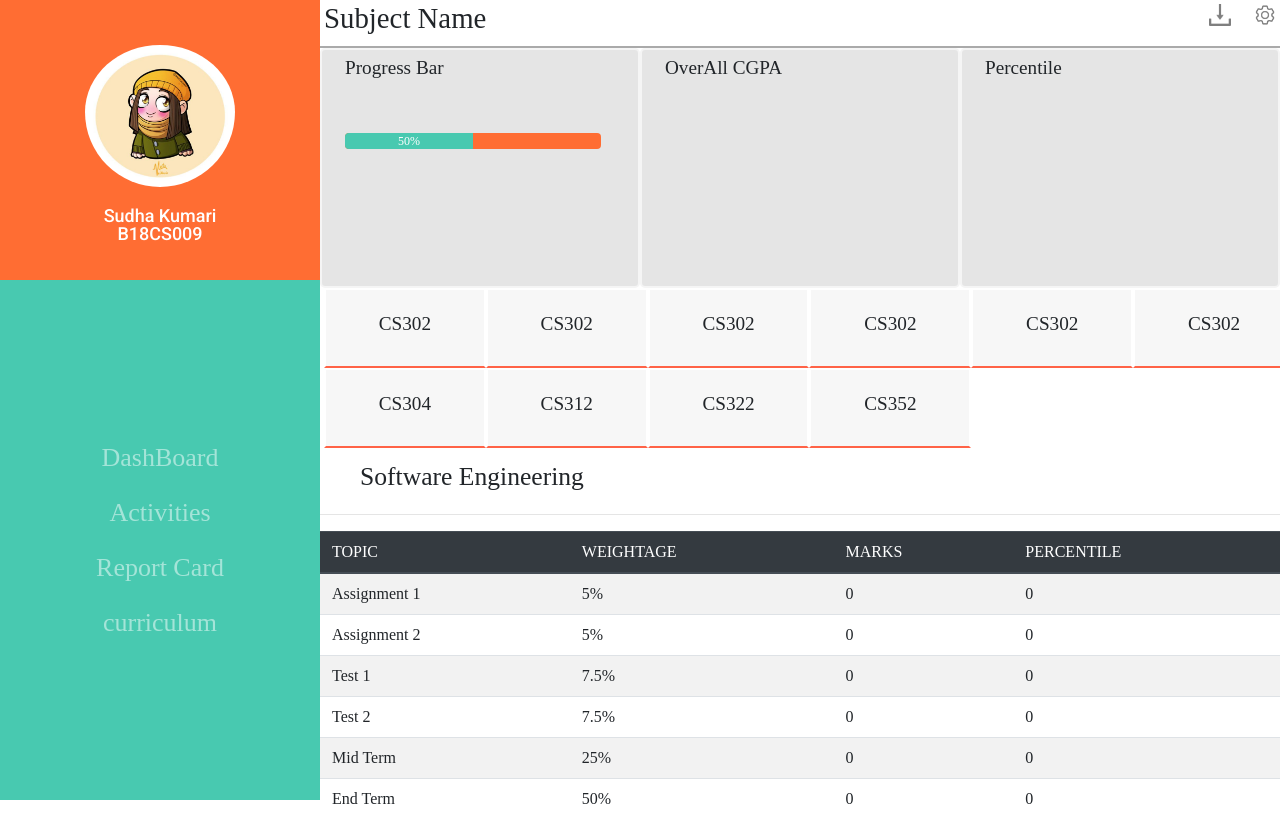
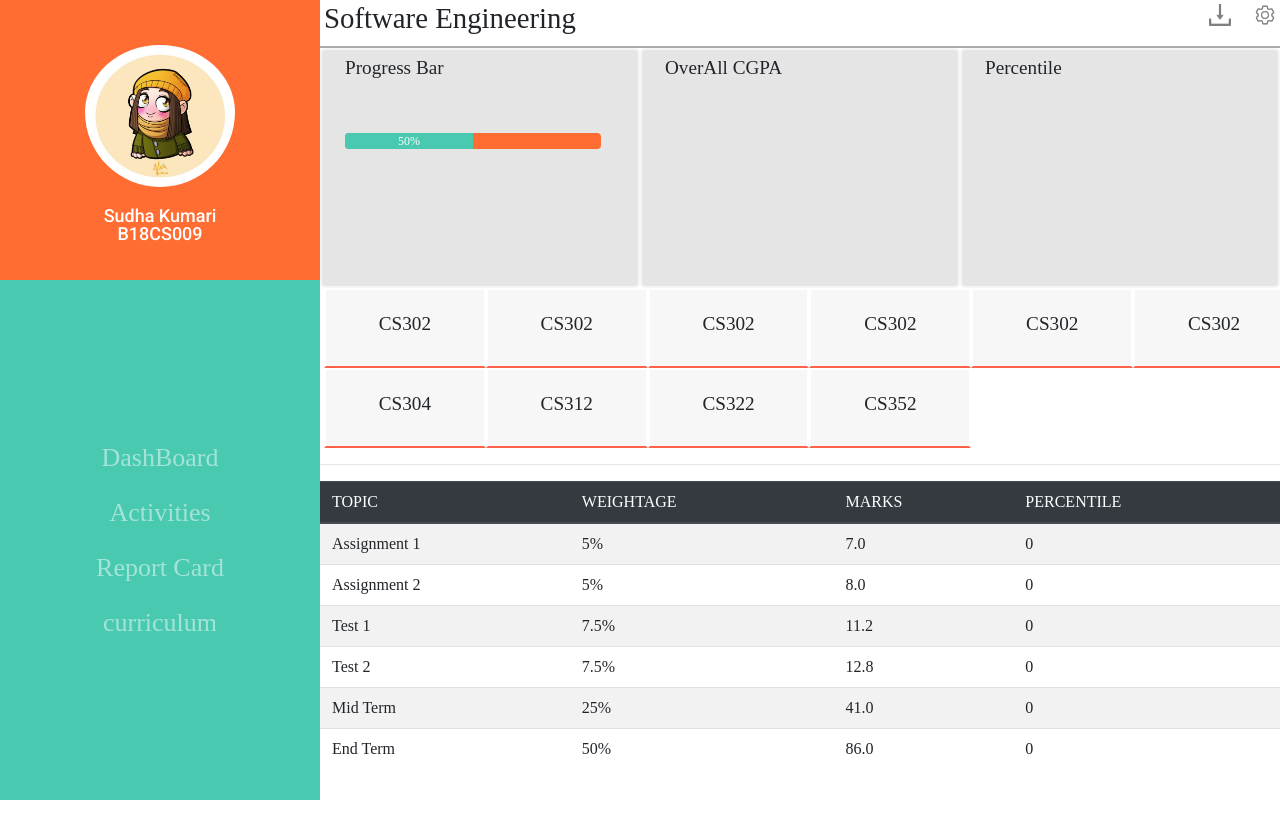
Before and after one commit to Akhileshkumar-12/marks-management-system, a Django app: template marks_management_system/templates/ReportCard.html in a window 1280 px wide. After the commit the page ends 800 px from the top, so only its background shows below. Run offline with Django 3.2, Linux system fonts and the light colour scheme; the template is opened without the code that fills it: values that come from a table or form of the project are taken from there, others are empty; data comes from the database, SQL or seed files in the repository; some libraries are stand-ins or nearby versions.

Commit message:
reportcard data updated'

```diff
--- a/marks_management_system/templates/NewDashboard.html
+++ b/marks_management_system/templates/NewDashboard.html
@@ -16,7 +16,7 @@
                      <div class="d-flex flex-column justify-content-center align-text-center d-block menu">
                             <p class="menuText p-2"><a href="{% url 'dashboard' %}">DashBoard</a></p>
                             <p class="menuText p-2"><a href="#">Activities</a></p>
-                            <p class="menuText p-2"><a href="{% url 'reportCard' %}">Report Card</a></p>
+                            <p class="menuText p-2"><a href="{% url 'reportCard' usersub='abc' %}">Report Card</a></p>
                             <p class="menuText p-2"><a href="#">curriculum</a></p>
                      </div>
                 </div>
--- a/marks_management_system/templates/ReportCard.html
+++ b/marks_management_system/templates/ReportCard.html
@@ -14,7 +14,7 @@
                      <div class="d-flex flex-column justify-content-center align-text-center d-block menu">
                             <p class="menuText p-2"><a href="{% url 'dashboard' %}">DashBoard</a></p>
                             <p class="menuText p-2"><a href="#">Activities</a></p>
-                            <p class="menuText p-2"><a href="{% url 'reportCard' %}">Report Card</a></p>
+                            <p class="menuText p-2"><a href="{% url 'reportCard' usersub='abc'%">Report Card</a></p>
                             <p class="menuText p-2"><a href="#">curriculum</a></p>
                      </div>
                 </div>
@@ -22,7 +22,7 @@
             <div class="col p-0 leftcard ">
 
                 <div class=" ml-0 d-block d-flex flex-row justify-content-between p-1 headBar">
-                        <div class=" topBar ">Subject Name</div>
+                        <div class=" topBar ">{{ subname.subjectName }}</div>
                         <div class=" topBar">
                             <a href="" class="href"><img src="{% static 'media/Vector.png' %}" alt=" " class="pb-2 pr-2 topBarImg"></a>
                             <a href=""><img src="{% static '/media/carbon_settings.png' %}" alt="" class="pb-2 pl-2 topBarImg"></a>
@@ -58,7 +58,7 @@
 
 
                     <div class="subjectCode col-2 d-flex flex-column justify-content-center align-items-center selectedSubjectCode ">
-                        <a href="{% url 'reportCard' usersub='CS302' %}"><div class="subName pb-2"><h5>{{ data.subjectCode }}</h5></div> </a>
+                        <a href="{% url 'reportCard' usersub=data.subjectCode %}"><div class="subName pb-2"><h5>{{ data.subjectCode }}</h5></div> </a>
                     </div>
                     {% endfor %}
                     <!-- <div class="subjectCode col-2 d-flex flex-column justify-content-center align-items-center ">
@@ -75,9 +75,9 @@
                         <div class="subName pb-2"><h5>CS322</h5></div>
                     </div>   -->
                 </div>
-                <div class="row m-2 p-2 d-flex align-items-center">
-                       <div class="ml-4" style="font-size:1.6rem;">Software Engineering</div>
-                       </div>
+                <!-- <div class="row m-2 p-2 d-flex align-items-center">
+                       <div class="ml-4" style="font-size:1.6rem;">{{ marksdata.subjectCode }}</div>
+                       </div> -->
                        <hr>
 
                 <div class="row">
@@ -95,38 +95,38 @@
                                 <tr>
                                     <th scope="row">Assignment 1</th>
                                     <td>5%</td>
-                                    <td>0</td>
+                                    <td>{{ marksdata.assignment1 }}</td>
                                     <td>0</td>
                                   </tr>
                               <tr>
                                 <th scope="row">Assignment 2</th>
                                 <td>5%</td>
-                                <td>0</td>
+                                <td>{{ marksdata.assignment2 }}</td>
                                 <td>0</td>
                               </tr>
                               <tr>
                                 <th scope="row">Test 1</th>
                                 <td>7.5%</td>
-                                <td>0</td>
+                                <td>{{ marksdata.classtest1 }}</td>
                                 <td>0</td>
                               </tr>
                               <tr>
                                 <th scope="row">Test 2</th>
                                 <td>7.5%</td>
-                                <td>0</td>
+                                <td>{{ marksdata.classtest2 }}</td>
                                 <td>0</td>
                               </tr>
 
                               <tr>
                                 <th scope="row">Mid Term</th>
                                 <td>25%</td>
-                                <td>0</td>
+                                <td>{{ marksdata.midTerm }}</td>
                                 <td>0</td>
                               </tr>
                               <tr>
                                 <th scope="row">End Term</th>
                                 <td>50%</td>
-                                <td>0</td>
+                                <td>{{ marksdata.endTerm }}</td>
                                 <td>0</td>
                               </tr>
                             </tbody>
--- a/marks_management_system/templates/facultydashboard.html
+++ b/marks_management_system/templates/facultydashboard.html
@@ -16,7 +16,7 @@
                      <div class="d-flex flex-column justify-content-center align-text-center d-block menu">
                             <p class="menuText p-2"><a href="{% url 'dashboard' %}">DashBoard</a></p>
                             <p class="menuText p-2"><a href="#">Activities</a></p>
-                            <p class="menuText p-2"><a href="{% url 'reportCard' %}">Report Card</a></p>
+                            <p class="menuText p-2"><a href="{% url 'reportCard' usersub='abc' %}">Report Card</a></p>
                             <p class="menuText p-2"><a href="#">curriculum</a></p>
                      </div>
                 </div>
```
Also changed, not shown: marks_management_system/marksManagement/views.py (+8 -8 lines).
